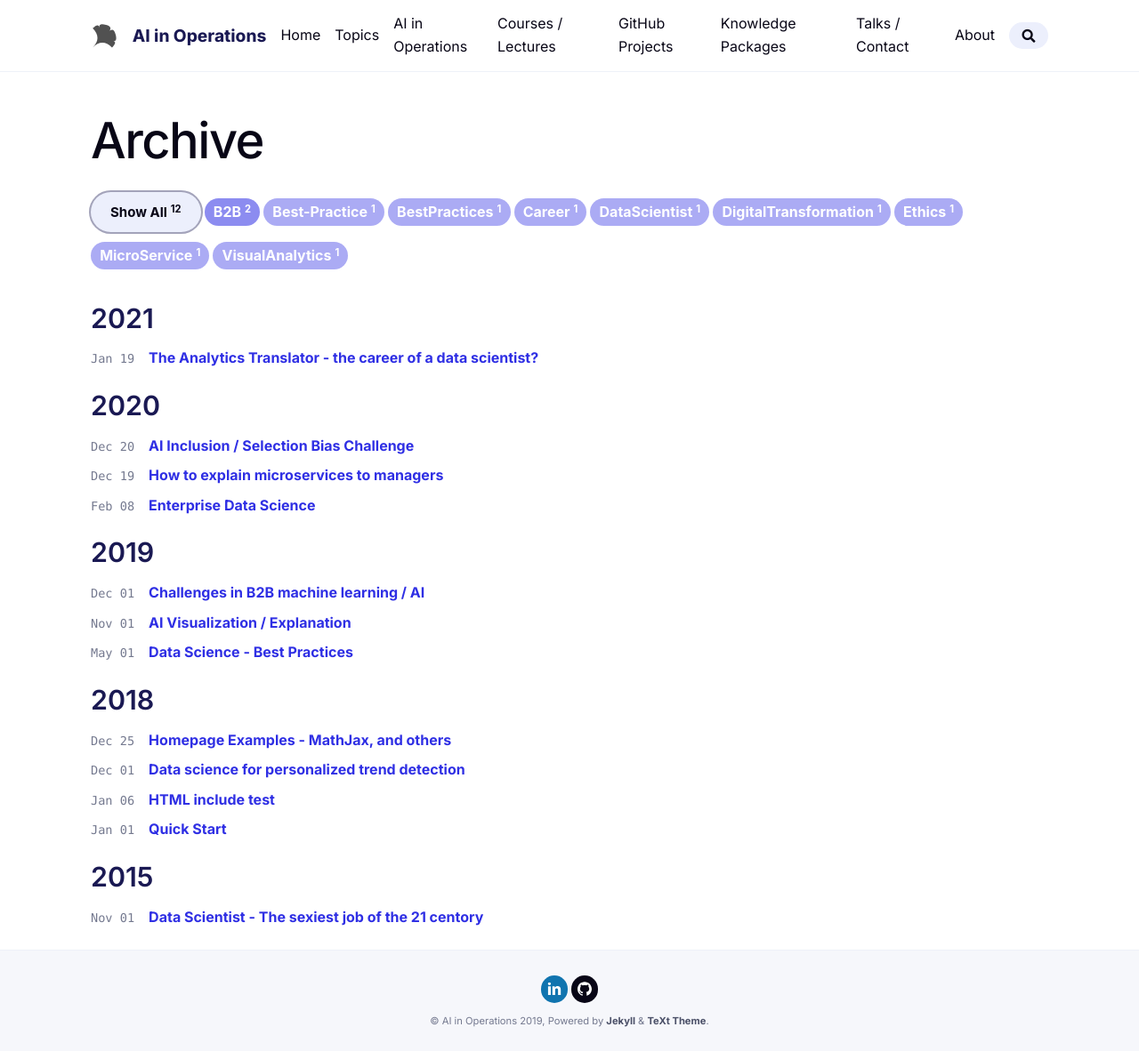
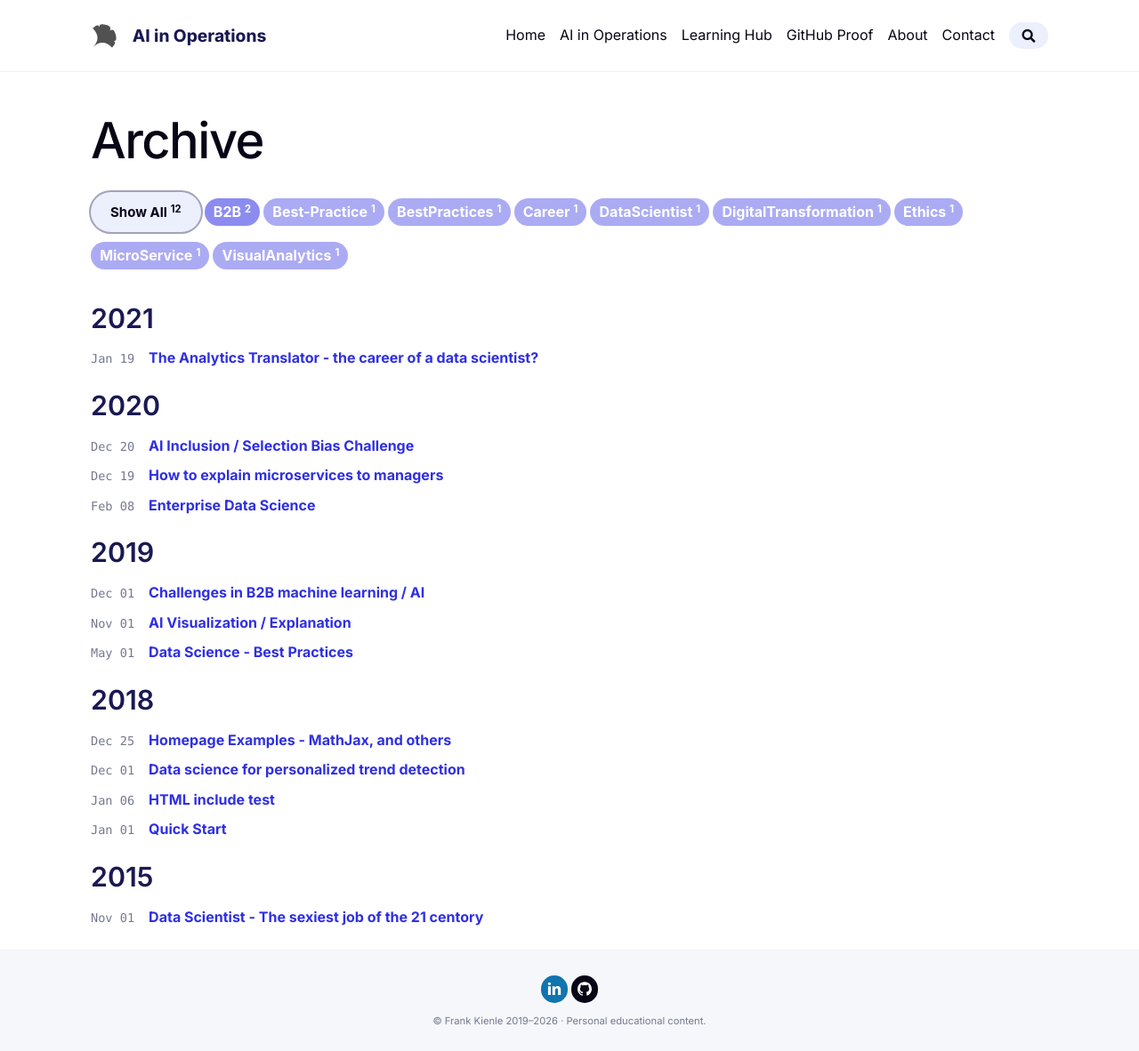
Before and after one commit to kienlef/kienlef.github.io, a Jekyll site: the page built from archive.html, in a window 1280 px wide. Shown: the whole page at 89% size. Built offline with Jekyll 4.4.1, drawn with Linux system fonts in a browser that asks for light colours; nearby versions of some CDN libraries.

Commit message:
Polish AI in Operations homepage journey

```diff
--- a/_data/locale.yml
+++ b/_data/locale.yml
@@ -19,7 +19,7 @@
   FOLLOW_US               : "Follow us on [NAME]."
   EMAIL_ME                : "Send me an Email."
   EMAIL_US                : "Send us an Email."
-  COPYRIGHT_DATES         : "2019"
+  COPYRIGHT_DATES         : "2019–2026"
 
 en-GB:
   <<: *EN
--- a/_data/navigation.yml
+++ b/_data/navigation.yml
@@ -1,20 +1,16 @@
 header:
   - title:      Home
     url:        /
-  - title:      Topics
-    url:        /topics/
   - title:      AI in Operations
     url:        /ai-agents-in-operations/
-  - title:      Courses / Lectures
-    url:        /courses/
-  - title:      GitHub Projects
+  - title:      Learning Hub
+    url:        /topics/
+  - title:      GitHub Proof
     url:        /github-projects/
-  - title:      Knowledge Packages
-    url:        /knowledge-packages/
-  - title:      Talks / Contact
-    url:        /contact/
   - title:      About
     url:        /about.html
+  - title:      Contact
+    url:        /contact/
 
 
 docs-nav:
--- a/_includes/footer.html
+++ b/_includes/footer.html
@@ -28,9 +28,7 @@
       <div>
         {%- include snippets/get-locale-string.html key='COPYRIGHT_DATES' -%}
         {%- assign _locale_copyright_dates = __return -%}
-        © {{ site.title }} {{ _locale_copyright_dates }},
-        Powered by <a title="Jekyll is a simple, blog-aware, static site generator." href="http://jekyllrb.com/">Jekyll</a> & <a
-        title="TeXt is a super customizable Jekyll theme." href="https://github.com/kitian616/jekyll-TeXt-theme">TeXt Theme</a>.
+        © {{ site.author.name | default: site.title }} {{ _locale_copyright_dates }} · Personal educational content.
       </div>
     </div>
   </div>
```
Also changed, not shown: index.html (+29 -25 lines).
